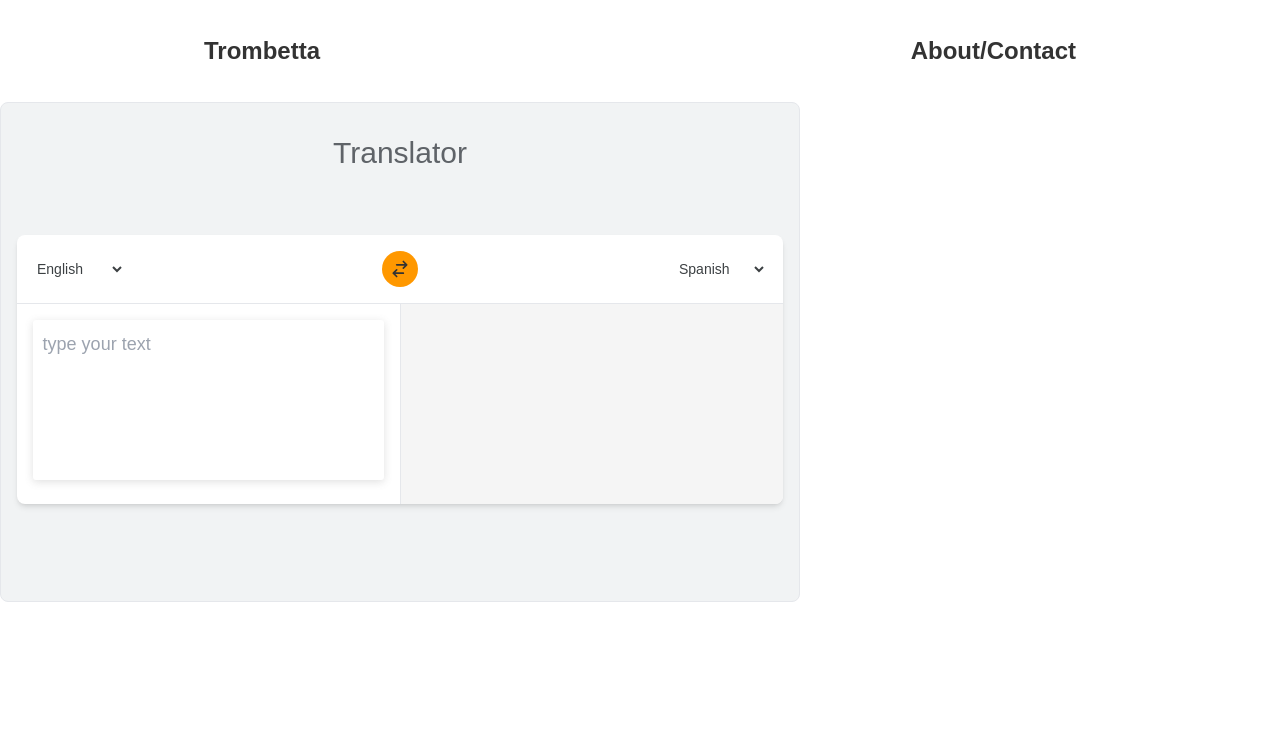
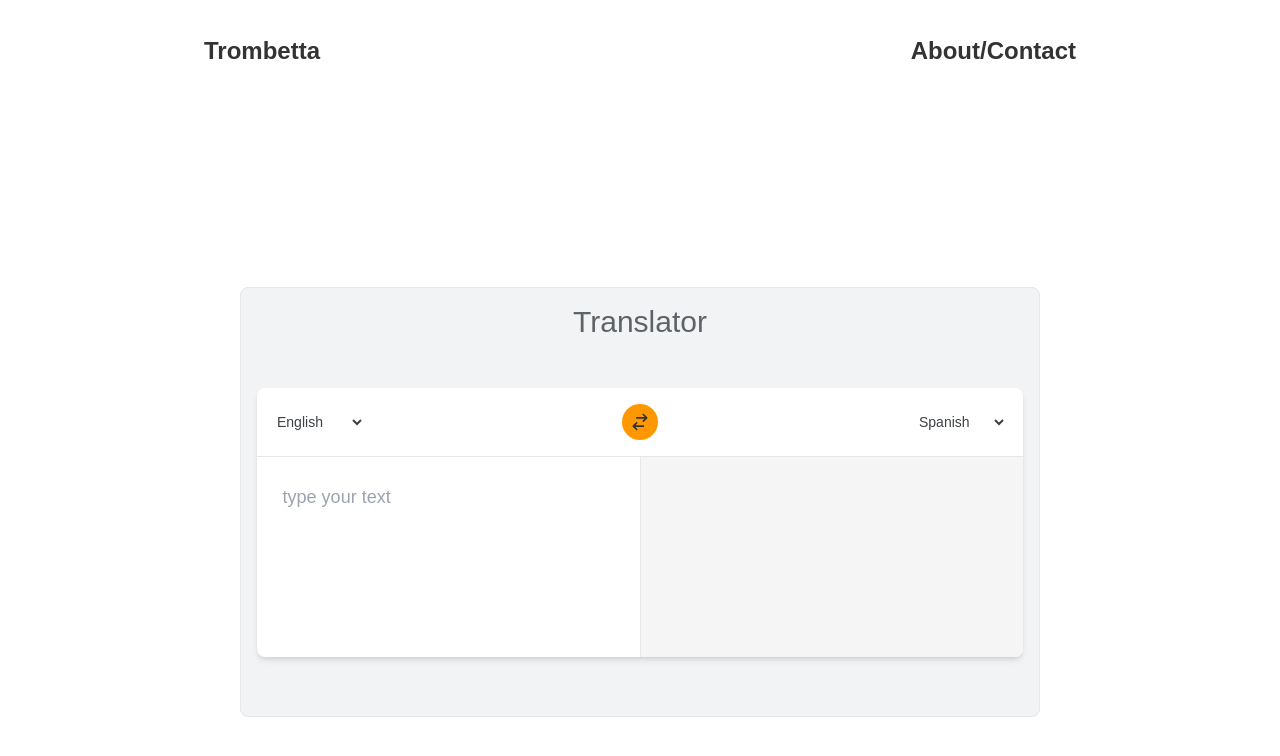
Before and after one commit to TrombettasInc/cv-client, a React (Vite) app: page /translator in a window 1280 px wide. Shown: the top 756 px of the page. Built offline with nearby package versions, Linux system fonts and the light colour scheme; a web font is replaced by a local one.

Commit message:
fixed issue with translator style

```diff
--- a/src/Components/HomePage.jsx
+++ b/src/Components/HomePage.jsx
@@ -6,7 +6,7 @@ const projects = [
     { id: 1, name: 'Task List', color: '#b6e4eb' },
     { id: 2, name: 'e-Commerce Review', color: '#d9f1f2' },
     { id: 3, name: 'Weather Forecast', color: '#fbdee2' },
-    { id: 4, name: 'Project Four', color: '#feafab' },
+    { id: 4, name: 'Translator', color: '#feafab' },
     { id: 5, name: 'Project Five', color: '#fbd5b0' },
     { id: 6, name: 'Sign Up / Login', color: '#fcf1d7', isAuth: true },
 ];
@@ -20,9 +20,11 @@ const HomePage = () => {
         } else if (project.name === 'Task List') {
             navigate('/todo');
         } else if (project.name === 'e-commerce review'){
-            navigate('Multistep');
+            navigate('/Multistep');
         } else if(project.name === 'Weather Forecast'){
             navigate('Weather');
+        }else if ( project.name === 'Translator'){
+            navigate('/Translator');
         }
         else {
             navigate(`/projects/${project.id}`);
--- a/src/Pages4/Translator.jsx
+++ b/src/Pages4/Translator.jsx
@@ -60,10 +60,10 @@ const Translator = () => {
   };
 
   return (
-    <div className="items-center ">
-    <div className="min-h-[500px] max-w-[800px] bg-background flex flex-col border border-gray-200 rounded-lg">
+    <div className="min-h-screen flex items-center justify-center pt-0">
+    <div className="min-h-[430px] max-w-[800px] bg-background flex grow flex-col border border-gray-200 rounded-lg ">
 
-      <h1 className="px-2 py-8 text-center text-headerColor text-3xl font-normal">Translator</h1>
+      <h1 className="px-2 py-4 text-center text-headerColor text-3xl font-normal">Translator</h1>
 
       <main className="flex-grow flex items-start justify-center px-4 py-8">
         <div className="w-full max-w-5xl bg-white rounded-lg shadow-md overflow-hidden">
@@ -71,7 +71,7 @@ const Translator = () => {
             <select
               value={sourceLang}
               onChange={(e) => setSourceLang(e.target.value)}
-              className="text-sm text-textColor bg-transparent border-none focus:outline-none  cursor-pointer"
+              className="text-sm text-textColor bg-transparent border-none focus:outline-none cursor-pointer"
             >
               {languages.map((lang) => (
                 <option key={lang.code} value={lang.code}>
@@ -117,7 +117,7 @@ const Translator = () => {
                 value={sourceText}
                 onChange={(e) => setSourceText(e.target.value)}
                 placeholder="type your text"
-                className="w-full h-40 text-lg text-textColor bg-transparent resize-none border-none outline-none"
+                className="w-full h-40 text-lg text-textColor bg-transparent resize-none border-none outline-none shadow-none"
               ></textarea>
             </div>
 
```
